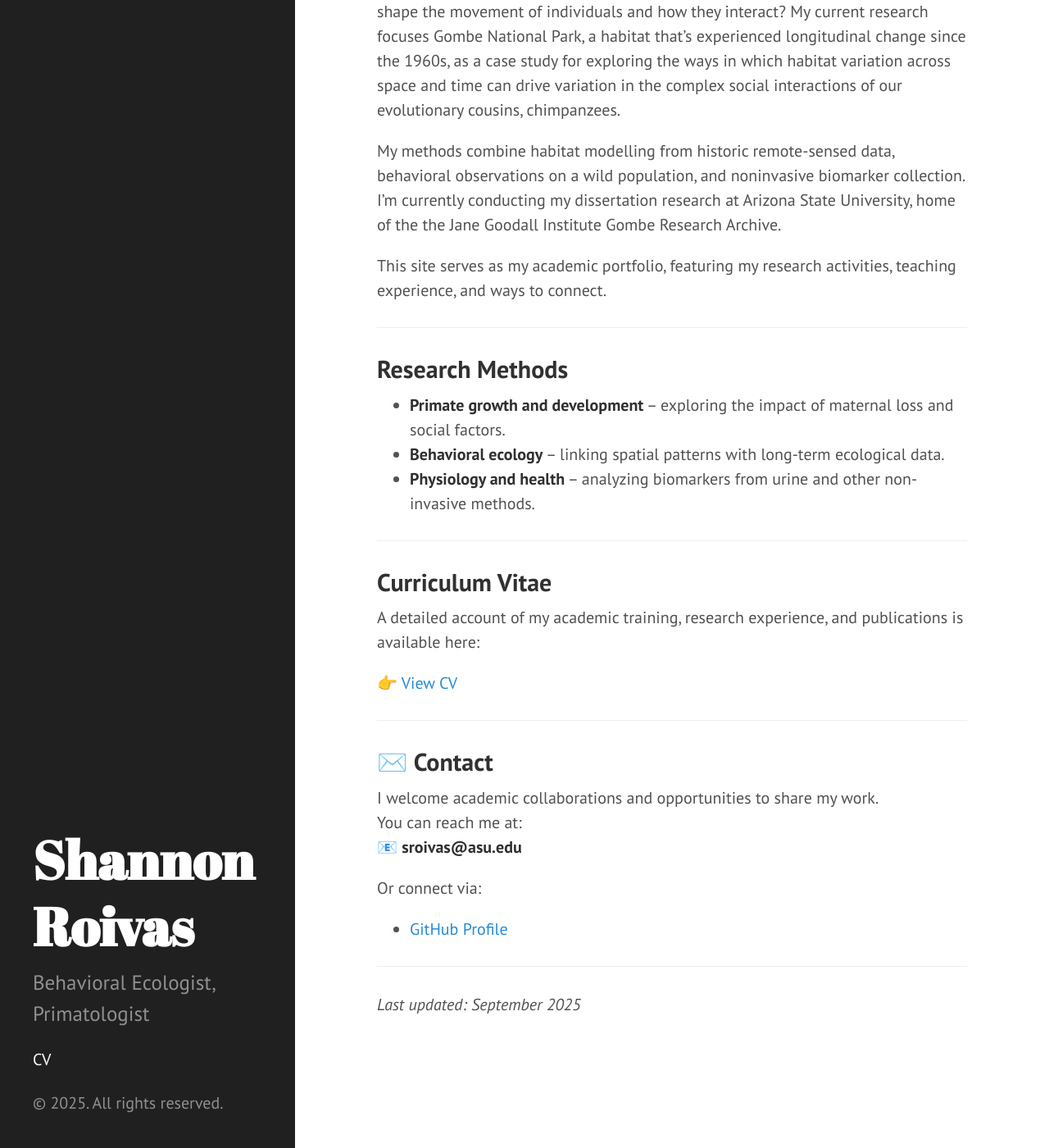
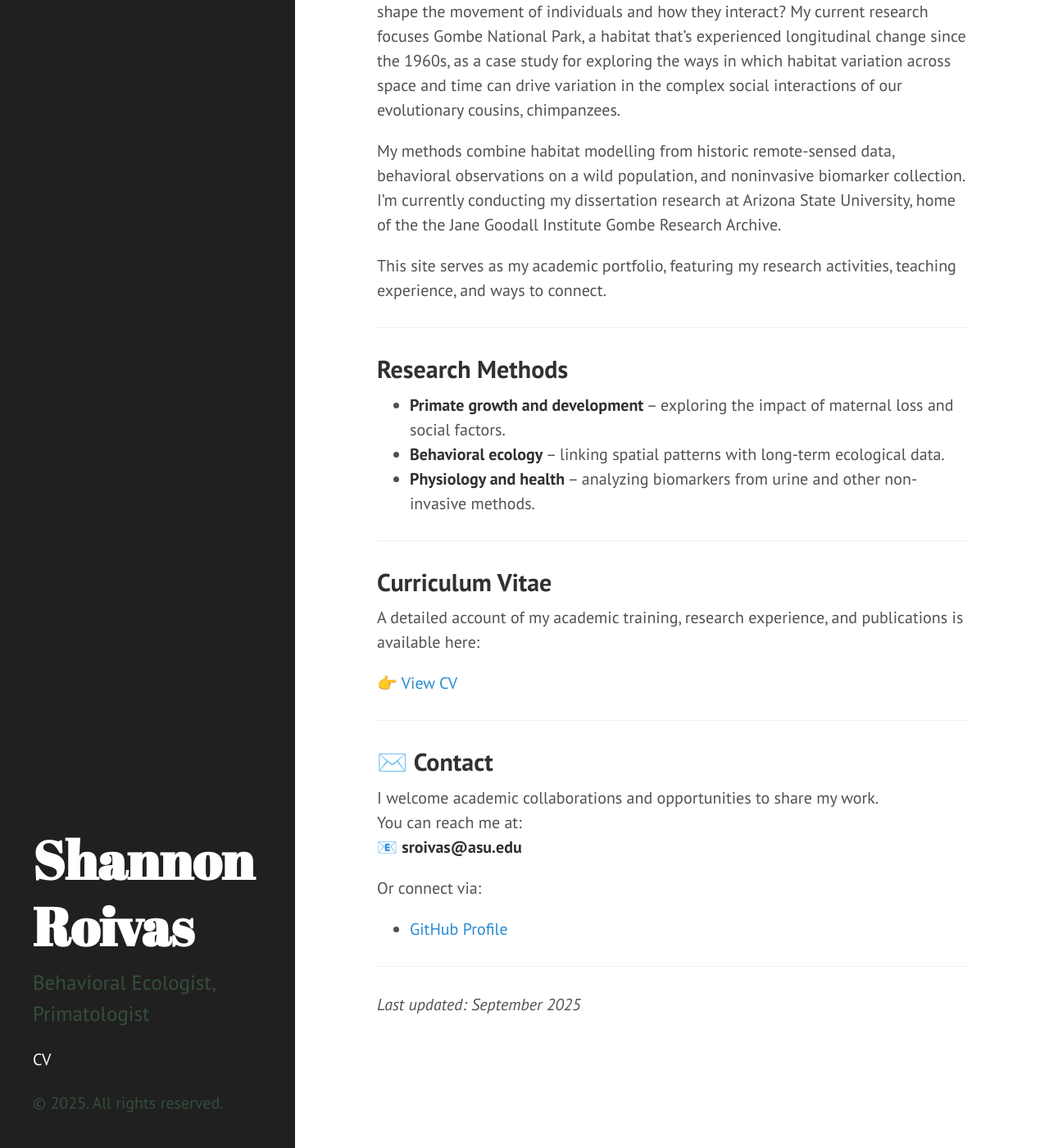
Before and after one commit to shannonroivas/shannonroivas.github.io, a Jekyll site: the page built from index.md, in a window 1280 px wide and 1400 px high, scrolled down 151 px. Shown: the whole window at 82% size. Built offline with Jekyll 4.4.1, drawn with Linux system fonts in a browser that asks for light colours.

Commit message:
Update hyde.css

```diff
--- a/public/css/hyde.css
+++ b/public/css/hyde.css
@@ -56,7 +56,7 @@ html {
 .sidebar {
   text-align: center;
   padding: 2rem 1rem;
-  color: rgba(255,255,255,.5);
+  color: #354f3b;
   background-color: #202020;
 }
 @media (min-width: 48em) {
```
